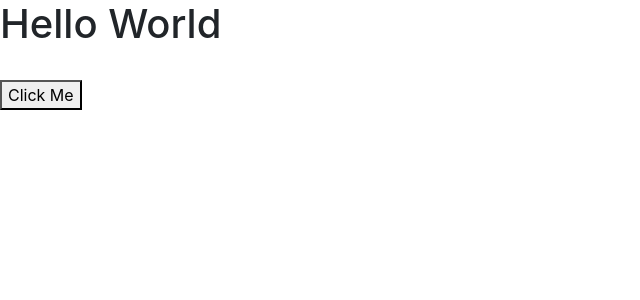
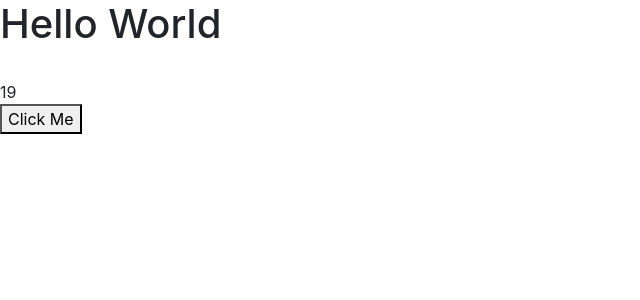
Before and after one commit to iFaiq19/Vidly-React-App, a React (Create React App) app: page / in a window 1280 px wide. Shown: the top 300 px of the page, without its empty margins (0-640 px from the left). Built offline with nearby package versions, Linux system fonts and the light colour scheme.

Commit message:
Components

```diff
--- a/src/components/counter.jsx
+++ b/src/components/counter.jsx
@@ -1,15 +1,23 @@
 import React, { Component } from "react";
 class Counter extends Component {
-  // state = {  }
+  state = {
+    count: 0,
+  };
   render() {
     return (
       <React.Fragment>
         <h1>Hello World</h1>
         <br />
+        <span>{10 + 9}</span>
+        <br />
         <button>Click Me</button>
       </React.Fragment>
     );
   }
+
+  checkCount() {
+    return this.state.count === 0 ? "Zero" : this.state.count;
+  }
 }
 
 export default Counter;
```
